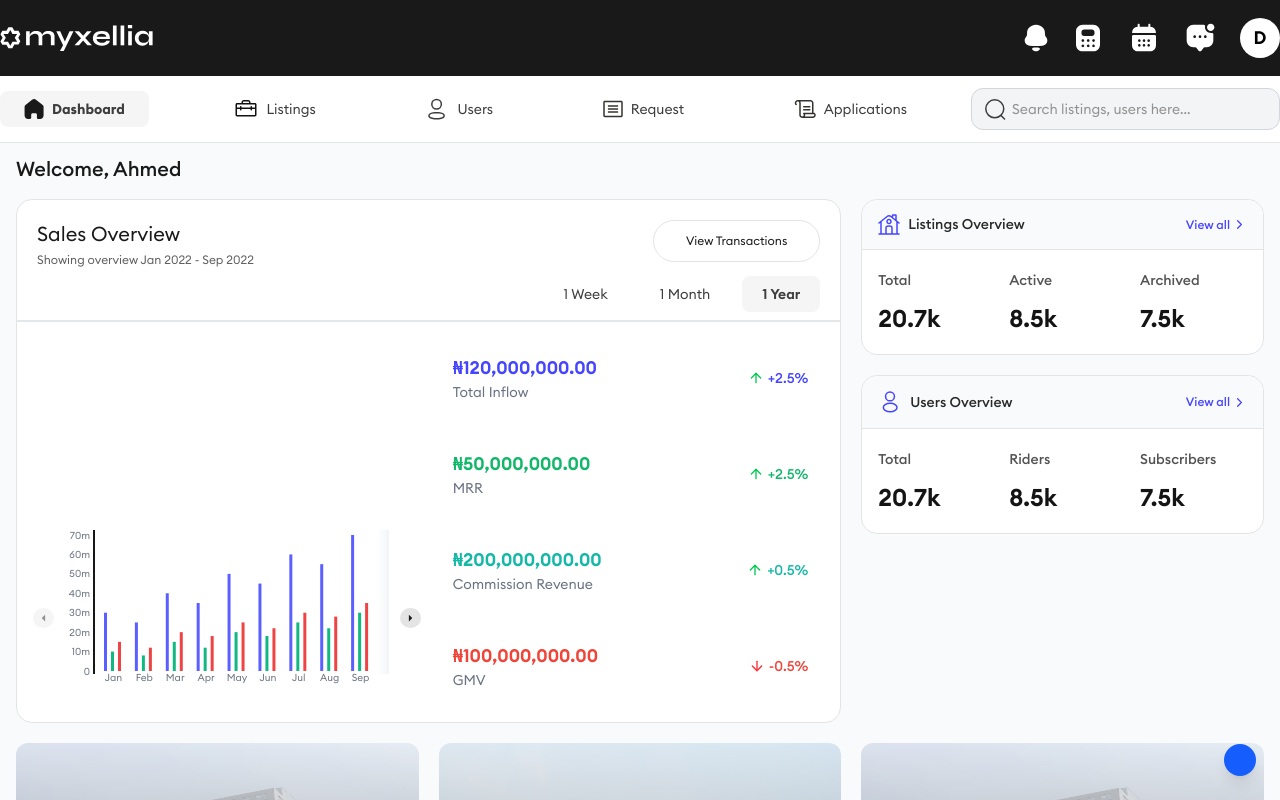
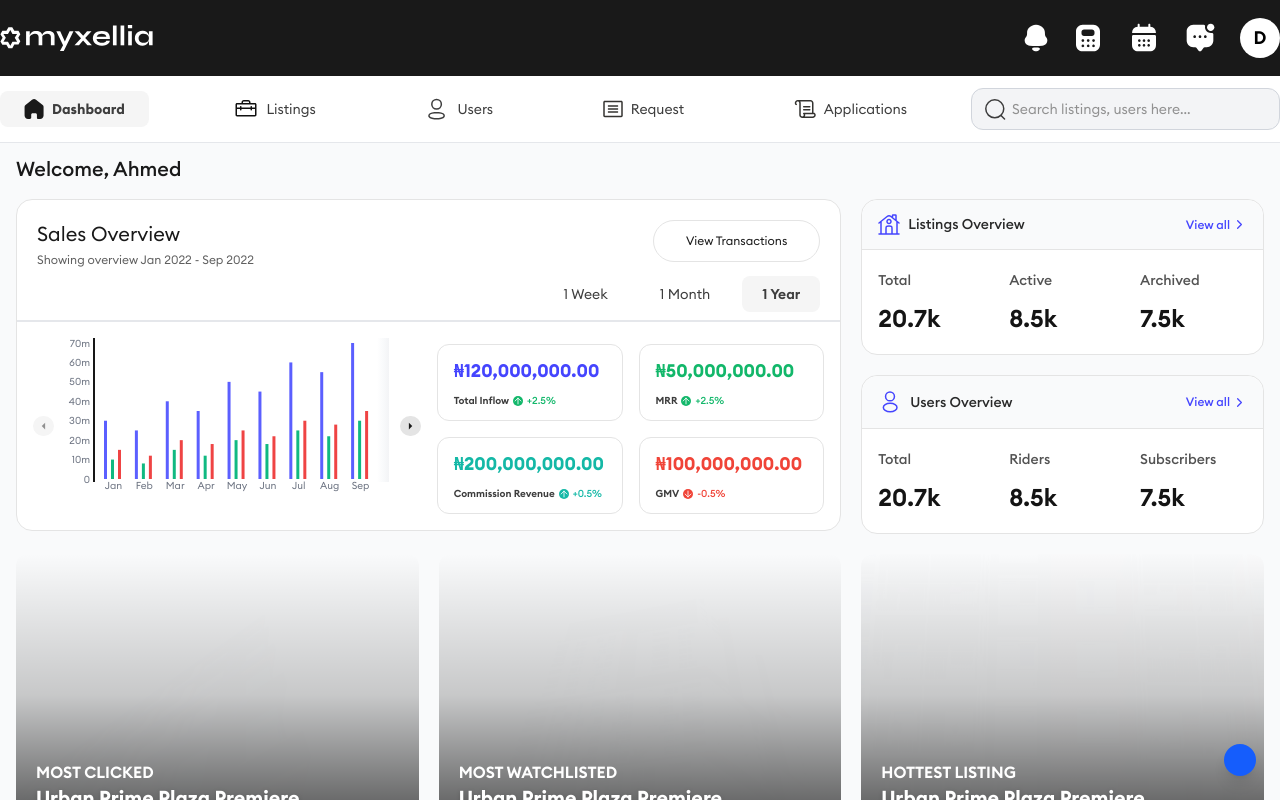
Before and after one commit to ArikpoStanley/myxellia, a Next.js app: page / in a window 1280 px wide. Shown: the top 800 px of the page. Built offline with nearby package versions, Linux system fonts and the light colour scheme.

Commit message:
Fixed Profile popup positioning

```diff
--- a/src/app/layout.tsx
+++ b/src/app/layout.tsx
@@ -1,6 +1,7 @@
 import type { Metadata } from "next";
 import "./globals.css";
-
+import { Navbar } from "@/components/layout/Navbar";
+import { mockUser, } from "@/lib/data";
 export const metadata: Metadata = {
   title: "Myxellia",
   description: "A mini Dashboard",
@@ -13,6 +14,9 @@ export default function RootLayout({
 }>) {
   return (
     <html lang="en" suppressHydrationWarning>
+      <div className="max-w-[1440px] mx-auto relative">
+        <Navbar user={mockUser} />
+      </div>
       <body>
           {children}
       </body>
--- a/src/app/page.tsx
+++ b/src/app/page.tsx
@@ -1,5 +1,4 @@
 'use client'
-import { Navbar } from "@/components/layout/Navbar";
 import { OverviewCard } from "@/components/ui/OverviewCard";
 import { PropertyListingCard } from "@/components/ui/PropertyListing";
 import { SalesOverview } from "@/components/ui/SalesOverview";
@@ -10,8 +9,8 @@ import { useState } from "react";
 const Home: React.FC = () => {
   const [isBudgetModalOpen, setIsBudgetModalOpen] = useState(false);
   return (
-    <div className="min-h-screen bg-gray-50 max-w-[1440px] mx-auto">
-      <Navbar user={mockUser} />
+    <div className="min-h-screen bg-gray-50 max-w-[1440px] mx-auto relative">
+
 
       <main className="p-4">
         <div className="max-w-[1284px] mx-auto">
--- a/src/components/layout/Navbar.tsx
+++ b/src/components/layout/Navbar.tsx
@@ -1,3 +1,4 @@
+'use client'
 import React, { useState, useRef } from 'react';
 import * as Tooltip from '@radix-ui/react-tooltip';
 import { Header } from './Header';
@@ -33,7 +34,8 @@ export const Navbar: React.FC<NavbarProps> = ({ user, onSearch }) => {
   };
 
   return (
-    <Tooltip.Provider>
+    <div className="relative">
+      <Tooltip.Provider>
       {/* Header */}
       <Header
         user={user}
@@ -45,12 +47,14 @@ export const Navbar: React.FC<NavbarProps> = ({ user, onSearch }) => {
       />
 
       {/* Profile Popup */}
-      {isProfileOpen && (
+      <div className='relative'>
+        {isProfileOpen && (
         <Profile
           user={user}
           onClose={() => setIsProfileOpen(false)}
         />
       )}
+      </div>
 
       {/* Navigation Bar */}
       <NavigationBar
@@ -62,16 +66,19 @@ export const Navbar: React.FC<NavbarProps> = ({ user, onSearch }) => {
       />
 
       {/* Calendar Popup */}
-      <CalendarPopup
+      <div className='relative'>
+        <CalendarPopup
         isOpen={isCalendarOpen}
         onClose={() => setIsCalendarOpen(false)}
         triggerRef={calendarButtonRef}
       />
+      </div>
 
       {/* Budget Modal */}
       {isBudgetModalOpen && (
         <BudgetModal onClose={() => setIsBudgetModalOpen(false)} />
       )}
     </Tooltip.Provider>
+    </div>
   );
 };
--- a/src/components/ui/MetricsCard.tsx
+++ b/src/components/ui/MetricsCard.tsx
@@ -9,30 +9,33 @@ interface MetricsCardProps {
 
 export const MetricsCard: React.FC<MetricsCardProps> = ({ metrics }) => {
   return (
-    <div className="grid gap-4">
+    <div className="grid grid-cols-2 gap-4">
       {metrics.map((metric, index) => (
         <div
           key={index}
-          className={classNames(
-            "flex items-center justify-between p-4 rounded-lg",
-            getMetricColor(metric.color) // e.g. bg-blue-100 text-blue-800
-          )}
+          className="bg-white px-4 py-3 rounded-[12px] border border-[#E4E4E4] flex flex-col justify-center"
         >
-          <div>
-            <p className="text-lg font-semibold">{metric.value}</p>
-            <p className="text-sm text-gray-500">{metric.label}</p>
+          <div className={classNames('text-lg font-bold mb-2', getMetricColor(metric.color))}>
+            {metric.value}
           </div>
-
+          <div className="flex items-center gap-1">
+            <span className="text-[10px] font-semibold text-[#3D3D3D]">
+              {metric.label}
+            </span>
             <div className="flex items-center space-x-1">
               {/* Conditional arrow rendering */}
               {metric.isPositive ? (
-              <ArrowUp className="h-4 w-4 text-green-500" />
+                <ArrowUp size={10} className={`${index === 2? 'bg-[#14B8A6]' : 'bg-[#12B76A]'} text-white rounded-full`} />
               ) : (
-              <ArrowDown className="h-4 w-4 text-red-500" />
+                <ArrowDown size={10} className="text-white bg-[#F04438] rounded-full" />
               )}
-            <span className="text-sm font-medium">
+              <span className={classNames(
+                'text-[10px] font-medium',
+                !metric.isPositive ? 'text-[#F04438]' : index === 2? 'text-[#14B8A6]' : 'text-[#12B76A]'
+              )}>
                 {formatPercentage(metric.percentage, metric.isPositive)}
               </span>
+            </div>
           </div>
         </div>
       ))}
```
Lines whose indentation alone changed are shown as unchanged.
